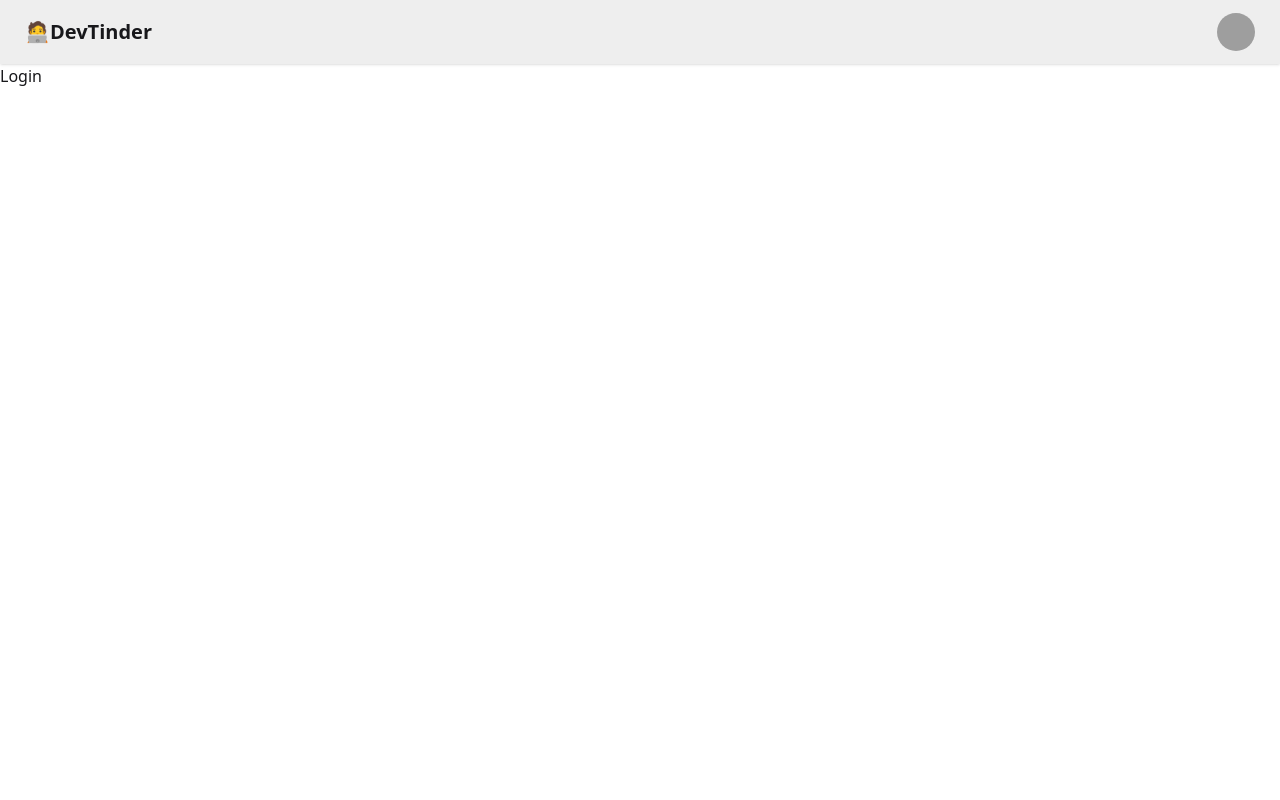
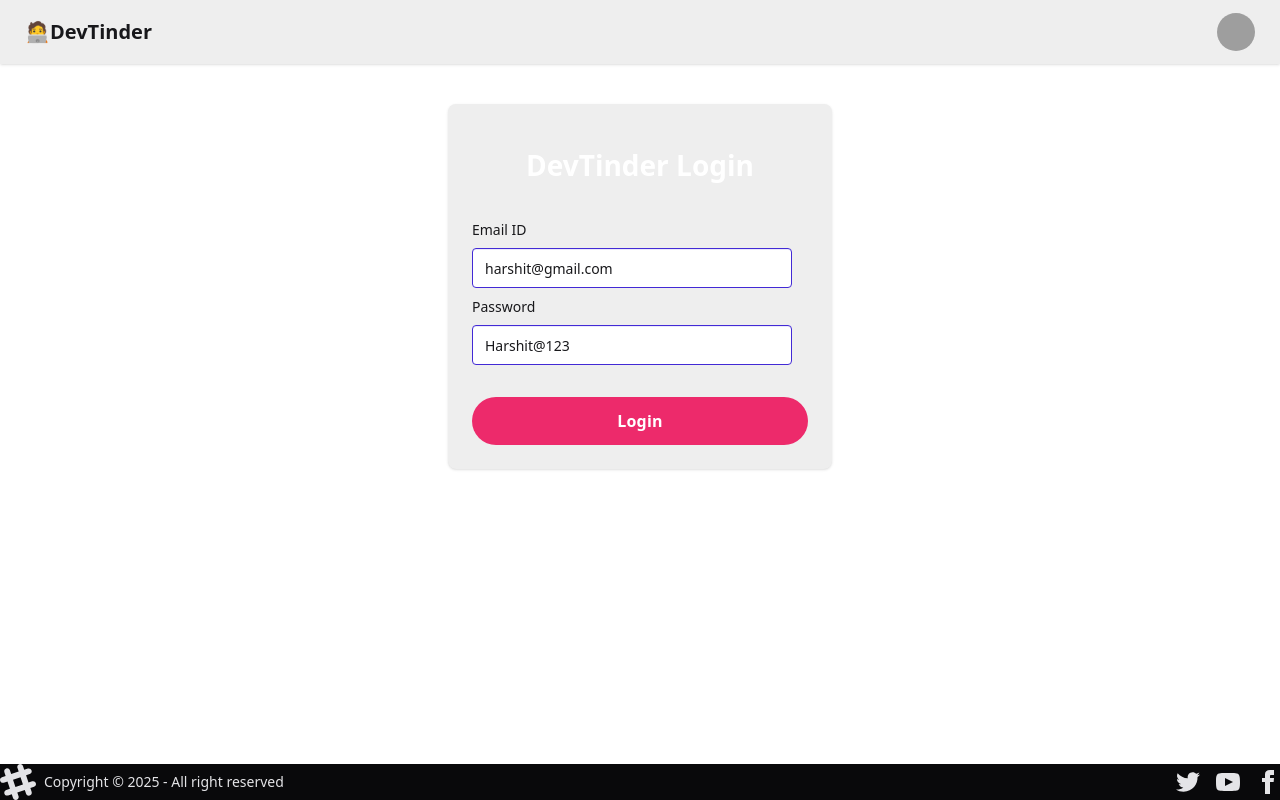
Before and after one commit to apoorvbansal95/devTinderFrontend, a React (Vite) app: page /login in a window 1280 px wide. Built offline with nearby package versions, Linux system fonts and the light colour scheme; grey boxes are pictures that could not be loaded.

Commit message:
loginpage

```diff
--- a/package.json
+++ b/package.json
@@ -11,6 +11,7 @@
   },
   "dependencies": {
     "@tailwindcss/vite": "^4.1.11",
+    "axios": "^1.10.0",
     "react": "^19.1.0",
     "react-dom": "^19.1.0",
     "react-router-dom": "^7.6.3",
--- a/src/Body.jsx
+++ b/src/Body.jsx
@@ -1,5 +1,6 @@
 import React from 'react'
 import NavBar from './NavBar'
+import Footer from './Footer'
 import { Outlet } from 'react-router-dom'
 
 export default function Body() {
@@ -7,6 +8,7 @@
     <div>
          <NavBar/>
          <Outlet/>
+         <Footer/>
     </div>
   )
 }
--- /dev/null
+++ b/src/Footer.jsx
@@ -0,0 +1,59 @@
+import React from 'react'
+
+export default function Footer() {
+  return (
+    <div>
+      <footer className="footer sm:footer-horizontal bg-neutral text-neutral-content fixed bottom-0">
+  <aside className="grid-flow-col items-center">
+    <svg
+      width="36"
+      height="36"
+      viewBox="0 0 24 24"
+      xmlns="http://www.w3.org/2000/svg"
+      fillRule="evenodd"
+      clipRule="evenodd"
+      className="fill-current">
+      <path
+        d="M22.672 15.226l-2.432.811.841 2.515c.33 1.019-.209 2.127-1.23 2.456-1.15.325-2.148-.321-2.463-1.226l-.84-2.518-5.013 1.677.84 2.517c.391 1.203-.434 2.542-1.831 2.542-.88 0-1.601-.564-1.86-1.314l-.842-2.516-2.431.809c-1.135.328-2.145-.317-2.463-1.229-.329-1.018.211-2.127 1.231-2.456l2.432-.809-1.621-4.823-2.432.808c-1.355.384-2.558-.59-2.558-1.839 0-.817.509-1.582 1.327-1.846l2.433-.809-.842-2.515c-.33-1.02.211-2.129 1.232-2.458 1.02-.329 2.13.209 2.461 1.229l.842 2.515 5.011-1.677-.839-2.517c-.403-1.238.484-2.553 1.843-2.553.819 0 1.585.509 1.85 1.326l.841 2.517 2.431-.81c1.02-.33 2.131.211 2.461 1.229.332 1.018-.21 2.126-1.23 2.456l-2.433.809 1.622 4.823 2.433-.809c1.242-.401 2.557.484 2.557 1.838 0 .819-.51 1.583-1.328 1.847m-8.992-6.428l-5.01 1.675 1.619 4.828 5.011-1.674-1.62-4.829z"></path>
+    </svg>
+    <p>Copyright © {new Date().getFullYear()} - All right reserved</p>
+  </aside>
+  <nav className="grid-flow-col gap-4 md:place-self-center md:justify-self-end">
+    <a>
+      <svg
+        xmlns="http://www.w3.org/2000/svg"
+        width="24"
+        height="24"
+        viewBox="0 0 24 24"
+        className="fill-current">
+        <path
+          d="M24 4.557c-.883.392-1.832.656-2.828.775 1.017-.609 1.798-1.574 2.165-2.724-.951.564-2.005.974-3.127 1.195-.897-.957-2.178-1.555-3.594-1.555-3.179 0-5.515 2.966-4.797 6.045-4.091-.205-7.719-2.165-10.148-5.144-1.29 2.213-.669 5.108 1.523 6.574-.806-.026-1.566-.247-2.229-.616-.054 2.281 1.581 4.415 3.949 4.89-.693.188-1.452.232-2.224.084.626 1.956 2.444 3.379 4.6 3.419-2.07 1.623-4.678 2.348-7.29 2.04 2.179 1.397 4.768 2.212 7.548 2.212 9.142 0 14.307-7.721 13.995-14.646.962-.695 1.797-1.562 2.457-2.549z"></path>
+      </svg>
+    </a>
+    <a>
+      <svg
+        xmlns="http://www.w3.org/2000/svg"
+        width="24"
+        height="24"
+        viewBox="0 0 24 24"
+        className="fill-current">
+        <path
+          d="M19.615 3.184c-3.604-.246-11.631-.245-15.23 0-3.897.266-4.356 2.62-4.385 8.816.029 6.185.484 8.549 4.385 8.816 3.6.245 11.626.246 15.23 0 3.897-.266 4.356-2.62 4.385-8.816-.029-6.185-.484-8.549-4.385-8.816zm-10.615 12.816v-8l8 3.993-8 4.007z"></path>
+      </svg>
+    </a>
+    <a>
+      <svg
+        xmlns="http://www.w3.org/2000/svg"
+        width="24"
+        height="24"
+        viewBox="0 0 24 24"
+        className="fill-current">
+        <path
+          d="M9 8h-3v4h3v12h5v-12h3.642l.358-4h-4v-1.667c0-.955.192-1.333 1.115-1.333h2.885v-5h-3.808c-3.596 0-5.192 1.583-5.192 4.615v3.385z"></path>
+      </svg>
+    </a>
+  </nav>
+</footer>
+    </div>
+  )
+}
--- a/src/Login.jsx
+++ b/src/Login.jsx
@@ -1,9 +1,47 @@
-import React from 'react'
+import React, { useState } from 'react'
+import axios from 'axios';
 
 export default function Login() {
-  return (
-    <div>
-      Login
-    </div>
-  )
+
+    const [emailId, setEmail] = useState("harshit@gmail.com")
+    const [password, setPassword] = useState("Harshit@123")
+
+    function handleEmailChange(e) {
+        setEmail(e.target.value)
+
+    }
+    function handlepasswordchange(e) {
+        setPassword(e.target.value)
+    }
+
+    const handleLogin = async () => {
+        try {
+            const res = await axios.post("http://localhost:3000/login", {
+                emailId,
+                password
+            }, {withCredentials:true})
+        }
+        catch (err) {
+            console.log(err)
+        }
+    }
+
+    return (
+        <div className='flex justify-center my-10'>
+            <div className="card bg-base-300 w-96 shadow-sm">
+                <div className="card-body">
+                    <h2 className="text-white tracking-light text-[28px] font-bold leading-tight px-4 text-center pb-3 pt-5">DevTinder Login</h2>
+                    <div className='py-4'>
+                        <span className='label-text'>Email ID</span>
+                        <input value={emailId} type='text' placeholder="Email Id" className="input input-primary my-2" onChange={(e) => handleEmailChange(e)} />
+                        <span className='label-text'>Password</span>
+                        <input value={password} type='text' placeholder="Password" className="input input-primary my-2" onChange={(e) => handlepasswordchange(e)} />
+                    </div>
+                    <div className="card-actions justify-center">
+                        <button className="flex min-w-[84px] max-w-[480px] cursor-pointer items-center justify-center overflow-hidden rounded-full h-12 px-5 flex-1 bg-[#ed2a6b] text-white text-base font-bold leading-normal tracking-[0.015em]" onClick={handleLogin}>Login</button>
+                    </div>
+                </div>
+            </div>
+        </div>
+    )
 }
```
Also changed, not shown: 1 other file (tests, documents, lock files or other folders).
